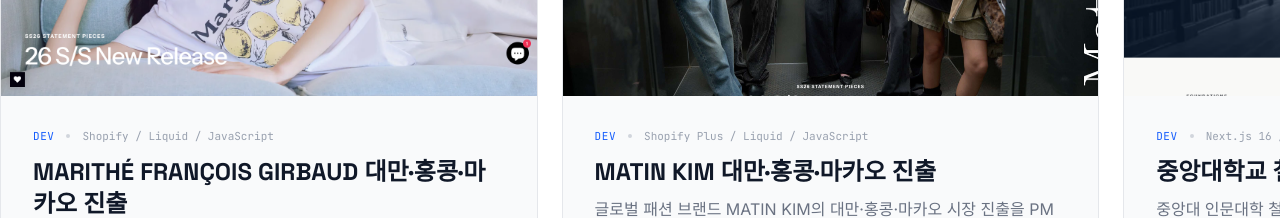
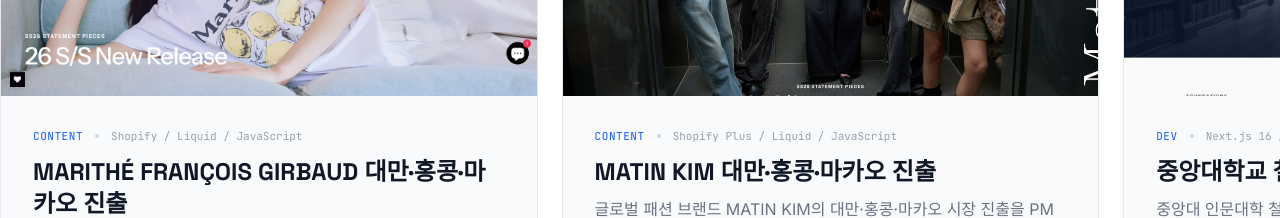
Before and after one commit to ej-rarus/leeeunjae.com, a Next.js app: page / in a window 1280 px wide. Shown: the part 1320-1538 px from the top of the page. Built offline with nearby package versions, Linux system fonts and the light colour scheme; a web font is replaced by a local one.

Commit message:
feat(projects): add PM category + life timeline 2026 PM Lead entry

```diff
--- a/app/life/page.tsx
+++ b/app/life/page.tsx
@@ -44,6 +44,7 @@
 
 const timelineDataKo: TimelineSection[] = [
   { year: '2026', emoji: '🔥', events: [
+    { title: 'PM Lead (루쿠쿠)', desc: '루쿠쿠 PM Lead로서 MARITHÉ FRANÇOIS GIRBAUD · MATIN KIM의 대만·홍콩·마카오 진출 등 글로벌 브랜드의 동아시아 진출 프로젝트를 단독 리드. 본사·현지·개발 벤더 정렬, 회의록→기능정의→화면정의→WBS 표준화.', tags: ['PM Lead', 'Global Expansion', 'Shopify Plus', 'Spec Ownership'] },
     { title: 'The Moved Mover Studio 설립', desc: '게임과 출판을 위한 1인 크리에이티브 스튜디오 설립. MutaRift(Phaser 기반 로그라이트) 개발 중.', link: 'https://themovedmover.com/', tags: ['인디 스튜디오', '게임 개발', 'Phaser', 'Next.js'] },
     { title: 'P1팀 팀장 (루쿠쿠)', desc: '글로벌 브랜드(FILA, MATIN KIM, MFG)의 Shopify POS 프로젝트 PM. 8인 개발팀 리드.', tags: ['팀 리드', 'Shopify', '프로젝트 관리'] },
     { title: 'CHIHOO 플랫폼 개발', desc: '이끼 전문 브랜드 치후의 웹사이트(chi-hoo.com)와 관리자 대시보드를 풀스택으로 개발. 온라인 스토어, 이끼 도감(118종), 예약·주문제작·출강 문의. Lighthouse 접근성 100점.', link: 'https://chi-hoo.com', tags: ['Next.js', 'Supabase', 'TypeScript', 'Prisma', 'Accessibility 100/100'] },
@@ -94,6 +95,7 @@
 
 const timelineDataEn: TimelineSection[] = [
   { year: '2026', emoji: '🔥', events: [
+    { title: 'PM Lead (LUKUKU)', desc: 'PM Lead at LUKUKU. Solo-leading East Asia (Taiwan/HK/Macau) expansion projects for global brands including MARITHÉ FRANÇOIS GIRBAUD and MATIN KIM. Aligning HQ, local partners, and dev vendors with standardized meeting-minutes → spec → wireframe → WBS workflow.', tags: ['PM Lead', 'Global Expansion', 'Shopify Plus', 'Spec Ownership'] },
     { title: 'Founded The Moved Mover Studio', desc: 'Solo creative studio for games and publishing. Developing MutaRift (Phaser-based roguelite).', link: 'https://themovedmover.com/', tags: ['Indie Studio', 'Game Dev', 'Phaser', 'Next.js'] },
     { title: 'P1 Team Lead (LUKUKU)', desc: 'PM for Shopify POS project for global brands (FILA, MATIN KIM, MFG). Leading 8-member dev team.', tags: ['Team Lead', 'Shopify', 'Project Management'] },
     { title: 'CHIHOO Platform Development', desc: 'Full-stack development of moss workshop website (chi-hoo.com) and admin dashboard. Online store, moss encyclopedia (118 species), reservations. Lighthouse Accessibility 100/100.', link: 'https://chi-hoo.com', tags: ['Next.js', 'Supabase', 'TypeScript', 'Prisma', 'Accessibility 100/100'] },
--- a/app/projects/[id]/page.tsx
+++ b/app/projects/[id]/page.tsx
@@ -43,6 +43,7 @@
   const { detail } = project;
 
   const categoryLabel: Record<string, string> = {
+    pm: "PM",
     "ai-ax": "AI · AX",
     research: "RESEARCH",
     development: "DEVELOPMENT",
--- a/app/projects/page.tsx
+++ b/app/projects/page.tsx
@@ -7,11 +7,12 @@
 import { useLanguage } from '@/context/LanguageContext';
 import { projects, type Project } from '@/data/projects';
 
-const filterKeys = ['all', 'aiax', 'dev', 'research', 'content'] as const;
+const filterKeys = ['all', 'pm', 'aiax', 'dev', 'research', 'content'] as const;
 
 /** Map filter key to data category value */
 const categoryMap: Record<string, string> = {
   all: 'all',
+  pm: 'pm',
   aiax: 'ai-ax',
   dev: 'development',
   research: 'research',
--- a/components/shared/ProjectCard.tsx
+++ b/components/shared/ProjectCard.tsx
@@ -9,13 +9,15 @@
   gradientTo: string;
   buttonText?: string;
   href?: string;
-  category: 'ai-ax' | 'research' | 'development' | 'content';
+  category: 'pm' | 'ai-ax' | 'research' | 'development' | 'content';
   thumbnail?: string;
 }
 
 // 카테고리별 색상 매핑
 const getCategoryColor = (category: string) => {
   switch (category) {
+    case 'pm':
+      return 'bg-purple-100 dark:bg-purple-900 text-purple-800 dark:text-purple-200 border-purple-200 dark:border-purple-700';
     case 'ai-ax':
       return 'bg-orange-100 dark:bg-orange-900 text-orange-800 dark:text-orange-200 border-orange-200 dark:border-orange-700';
     case 'research':
@@ -32,6 +34,8 @@
 // 카테고리 한글명 매핑
 const getCategoryLabel = (category: string) => {
   switch (category) {
+    case 'pm':
+      return 'PM';
     case 'ai-ax':
       return 'AI/AX';
     case 'research':
--- a/data/projects.ts
+++ b/data/projects.ts
@@ -21,7 +21,7 @@
   buttonText?: string;
   href?: string;
   iconType: 'portfolio' | 'mobile-app' | 'api';
-  category: 'ai-ax' | 'research' | 'development' | 'content';
+  category: 'pm' | 'ai-ax' | 'research' | 'development' | 'content';
   thumbnail?: string;
   detail?: ProjectDetail;
 }
@@ -35,7 +35,7 @@
     gradientFrom: "from-stone-900",
     gradientTo: "to-stone-600",
     iconType: "portfolio",
-    category: "development",
+    category: "pm",
     thumbnail: "/images/portfolio/screenshot-marithe.png",
     detail: {
       problem: "MARITHÉ는 한국 시장에서 빠르게 확장 중이었으나, 대만·홍콩·마카오 진출은 본사 IP 가이드라인과 현지 운영(통화·결제·물류·CS·POS)이 분리되어 단순 사이트 복제로는 불가능했습니다. 본사·현지 파트너·개발 벤더가 시차를 두고 분산되어 있어 일정·범위·리스크를 통합 관리할 PM 리드가 필요했습니다.",
@@ -64,7 +64,7 @@
     gradientFrom: "from-gray-900",
     gradientTo: "to-gray-700",
     iconType: "portfolio",
-    category: "development",
+    category: "pm",
     thumbnail: "/images/portfolio/screenshot-matinkim.png",
     detail: {
       problem: "MATIN KIM은 국내 시장에서 입지를 굳혔으나, 동아시아권(대만·홍콩·마카오) 진출은 현지 통화·회원·결제·물류·POS 운영이 모두 분리되어 단순 스토어 복제로는 불가능한 상황이었습니다. 현지 파트너·본사 운영팀·개발팀을 동시에 정렬하고 일정·범위·리스크를 통합 관리할 PM 리드가 필요했습니다.",
--- a/translations/en.ts
+++ b/translations/en.ts
@@ -53,6 +53,7 @@
     heading: "Featured Projects",
     filters: {
       all: "All",
+      pm: "PM",
       aiax: "AI·AX",
       dev: "Development",
       research: "Research",
--- a/translations/ko.ts
+++ b/translations/ko.ts
@@ -53,6 +53,7 @@
     heading: "주요 프로젝트",
     filters: {
       all: "전체",
+      pm: "PM",
       aiax: "AI·AX",
       dev: "개발",
       research: "연구",
```
